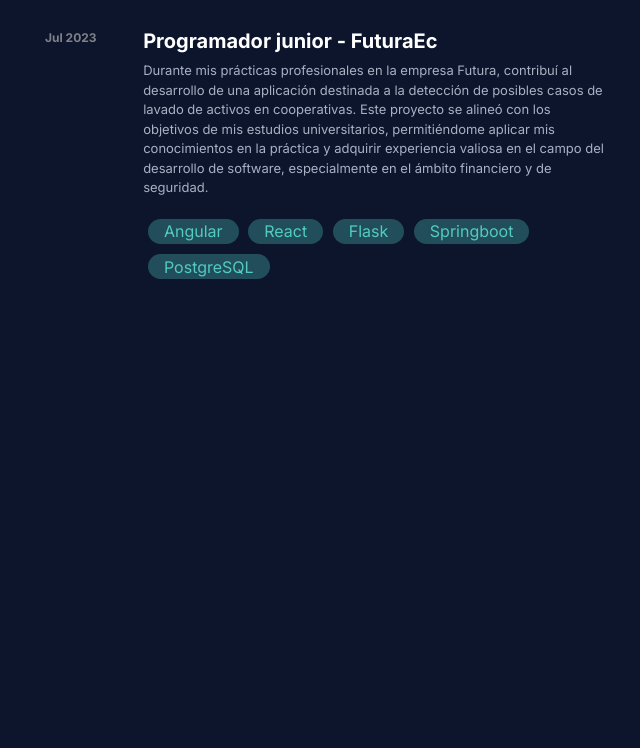
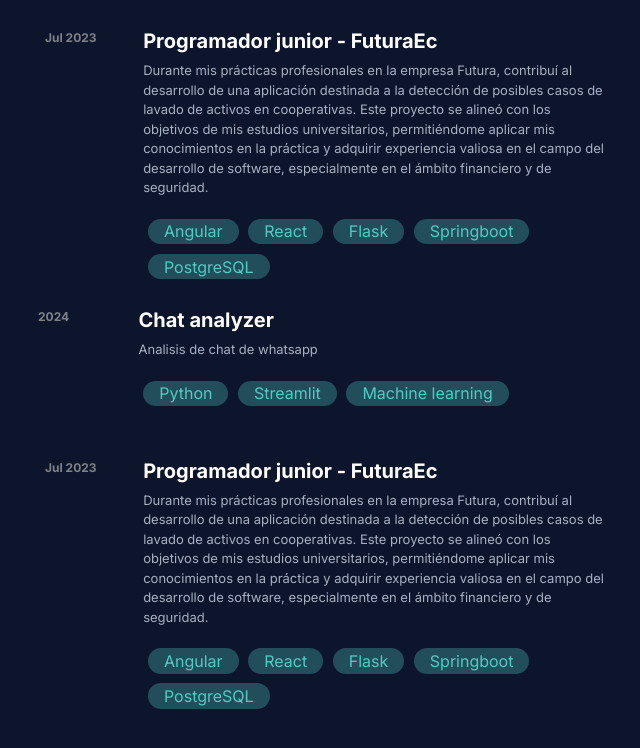
Before and after one commit to robinson-arpi/Personal-Portfolio, a plain HTML site: page index.html in a window 1280 px wide. Shown: the part 799-1547 px from the top of the page, without its empty margins (553-1193 px from the left). Before the commit the page ends 1139 px from the top, so only its background shows below. Drawn offline with nearby package versions, Linux system fonts and the light colour scheme.

Commit message:
add project 1

```diff
--- a/index.html
+++ b/index.html
@@ -209,6 +209,56 @@
                   </div>
                 </div>
               </section>
+
+              <section id="projects">
+                <div class="pb-4">
+                  <div class="container custom-card p-3">
+                    <div class="row">
+                      <div class="col-md-2 date">2024</div>
+                      <div class="col-md-10">
+                        <h5 class="text-1">Chat analyzer</h5>
+                        <p class="text-2">
+                          Analisis de chat de whatsapp
+                        </p>
+                        <div class="container-tag">
+                          <span class="custom-tag">Python</span>
+                          <span class="custom-tag">Streamlit</span>
+                          <span class="custom-tag">Machine learning</span>
+                        </div>
+                      </div>
+                    </div>
+                  </div>
+                </div>
+
+                <div class="custom-card p-2">
+                  <div class="container">
+                    <div class="row">
+                      <div class="col-md-2 date"> Jul 2023</div>
+                      <div class="col-md-10">
+                        <h5 class="text-1">Programador junior - FuturaEc</h5>
+                        <p class="text-2">
+                          Durante mis prácticas profesionales en la empresa
+                          Futura, contribuí al desarrollo de una aplicación
+                          destinada a la detección de posibles casos de lavado
+                          de activos en cooperativas. Este proyecto se alineó
+                          con los objetivos de mis estudios universitarios,
+                          permitiéndome aplicar mis conocimientos en la práctica
+                          y adquirir experiencia valiosa en el campo del
+                          desarrollo de software, especialmente en el ámbito
+                          financiero y de seguridad.
+                        </p>
+                        <div class="container-tag">
+                          <span class="custom-tag">Angular</span>
+                          <span class="custom-tag">React</span>
+                          <span class="custom-tag">Flask</span>
+                          <span class="custom-tag">Springboot</span>
+                          <span class="custom-tag">PostgreSQL</span>
+                        </div>
+                      </div>
+                    </div>
+                  </div>
+                </div>
+              </section>
             </main>
           </div>
         </div>
```
